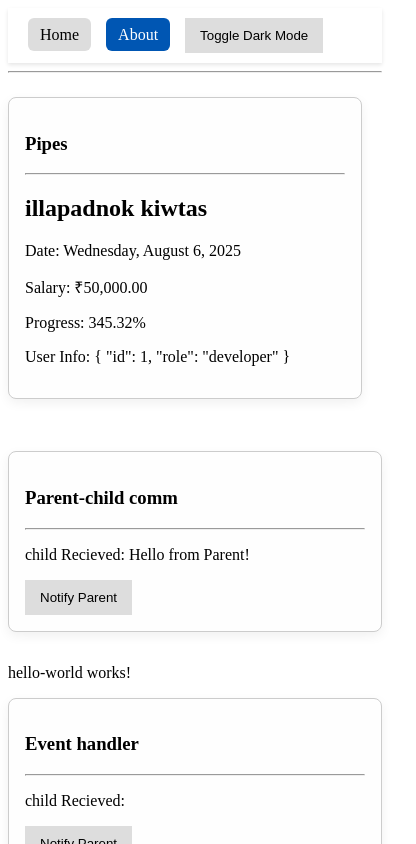
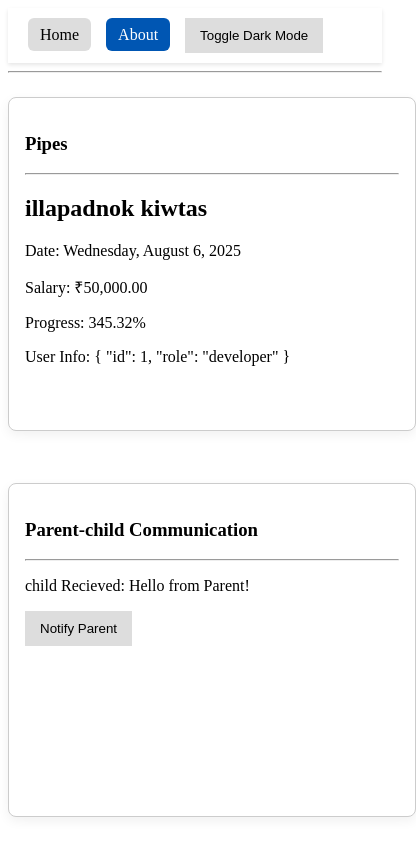
Before and after one commit to satwik20017/Angular_learning_Frontend, an Angular app: page /about in a window 390 px wide. Shown: the top 844 px of the page, 416 px wide, since content can reach past the window. Built offline with nearby package versions, Linux system fonts and the light colour scheme.

Commit message:
4th commit

```diff
--- a/src/app/about/about.component.css
+++ b/src/app/about/about.component.css
@@ -1,3 +1,19 @@
+/* === GENERAL FLEX CONTAINERS === */
+.table-row,
+.responsive-row {
+  display: flex;
+  justify-content: space-between;
+  gap: 20px;
+  flex-wrap: wrap;
+  margin-bottom: 1rem;
+}
+
+.table-row .divclass,
+.responsive-row .divclass {
+  flex: 1 1 300px;
+  min-width: 300px;
+}
+
 /* === FORM CONTAINER === */
 .form-container {
   display: flex;
@@ -8,22 +24,7 @@
   margin-bottom: 2rem;
 }
 
-/* === Flex container for first two tables === */
-.table-row {
-  display: flex;
-  justify-content: space-between;
-  gap: 20px;
-  flex-wrap: wrap; /* Makes it responsive */
-  margin-bottom: 1rem;
-}
-
-.table-row .divclass {
-  flex: 1;
-  min-width: 300px;
-}
-
-
-/* === COMMON STYLES (SHARED) === */
+/* === FORM STYLING (unchanged) === */
 .custom-form {
   padding: 1.5rem;
   border-radius: 10px;
@@ -32,8 +33,8 @@
   border: 1px solid #ccc;
   font-family: 'Segoe UI', Tahoma, Geneva, Verdana, sans-serif;
   box-shadow: 0 8px 20px rgba(0, 0, 0, 0.08);
-  background-color: #f3ebeb;
-  color: #333;
+   background-color: var(--form-bg);
+  color: var(--form-text);
 }
 
 .form-title {
@@ -114,13 +115,14 @@
   color: red;
 }
 
-/* === SECTION BLOCKS (e.g. Pipes, Parent-child, Services, etc.) === */
+/* === SECTION BLOCK STYLING === */
 .divclass {
+   background-color: var(--box-bg);
+  color: var(--box-text);
   border: 1px solid #ccc;
   padding: 1rem;
   margin: 1rem auto;
   max-width: 800px;
-  background-color: #fefefe;
   box-shadow: 0 4px 12px rgba(0, 0, 0, 0.06);
   border-radius: 8px;
 }
@@ -132,3 +134,25 @@ body {
   margin: 0;
   padding: 1rem;
 }
+
+/* === MEDIA QUERIES FOR SMALL SCREENS === */
+@media (max-width: 768px) {
+  .table-row,
+  .responsive-row,
+  .form-container {
+    flex-direction: column;
+    align-items: stretch;
+  }
+
+  .table-row .divclass,
+  .responsive-row .divclass,
+  .custom-form {
+    width: 100%;
+    min-width: unset;
+  }
+
+  .custom-form input[type="text"],
+  .custom-form input[type="email"] {
+    width: 100%;
+  }
+}
--- a/src/app/about/about.component.html
+++ b/src/app/about/about.component.html
@@ -1,35 +1,32 @@
-<div class="table-row">
-
-  <div  class="divclass">
+<div class="responsive-row">
   <!-- Pipes -->
+  <div class="divclass">
     <h3>Pipes</h3><hr />
     <h2>{{name1 | reverse}}</h2>
     <p>Date: {{today | date:'fullDate'}}</p>
     <p>Salary: {{salary | currency:'INR'}}</p>
     <p>Progress: {{completion | percent: '0.2'}}</p>
     <p>User Info: {{users | json}}</p>
-    <!-- Pipes -->
   </div>
 
-  <br />
-
+  <!-- Parent-Child Communication -->
   <div class="divclass">
-    <h3>Parent-child comm</h3><hr />
-    <!-- Parent-Child communication -->
+    <h3>Parent-child Communication</h3><hr />
     <app-child [message]="parentMessage"></app-child>
-    <!-- Parent-Child communication -->
   </div>
 </div>
 
+<!-- Hello World Component -->
 <app-hello-world></app-hello-world>
 
+<!-- Child to Parent Communication -->
 <div class="divclass">
-
-    <h3>Event handler</h3><hr />
+  <h3>Event handler (Child to Parent)</h3><hr />
   <app-child (notify)="handleChildMessage($event)"></app-child>
   <p>{{childMessage}}</p>
 </div>
 
+<!-- Forms Section -->
 <div class="form-container">
   <!-- Template Driven Form -->
   <form (ngSubmit)="submitForm()" class="custom-form">
@@ -47,7 +44,7 @@
     </div>
   </form>
 
-    <!-- Reactive Forms -->
+  <!-- Reactive Form -->
   <form [formGroup]="form" (ngSubmit)="submitForm()" class="custom-form">
     <h2 class="form-title">Reactive Form</h2>
 
@@ -68,12 +65,9 @@
   </form>
 </div>
 
-  <br />
-
+<!-- Services Example -->
 <div class="divclass">
   <h3>Services</h3><hr />
-    <!-- Services -->
   <p>Current User: {{ name2 }}</p>
   <button (click)="changeName()">Change Name</button>
 </div>
-  <!-- Services -->
--- a/src/app/home/home.component.css
+++ b/src/app/home/home.component.css
@@ -1,18 +1,22 @@
 .container {
   display: flex;
   flex-wrap: wrap;
-  gap: 20px; /* space between boxes */
-  justify-content: flex-start;
+  justify-content: space-between;
+  gap: 1rem;
+  padding: 1rem;
 }
 
 .divclass {
-  border: 2px solid #3f51b5;
-  border-radius: 10px;
-  padding: 15px;
-  width: 45%; /* two items per row */
-  box-shadow: 2px 2px 8px rgba(0, 0, 0, 0.2);
-  background-color: #f9f9f9;
-  transition: transform 0.3s ease;
+  flex: 1 1 300px; /* Grow, shrink, base size */
+  border: 1px solid #ccc;
+  padding: 1rem;
+  border-radius: 8px;
+  box-shadow: 0 2px 4px rgba(0,0,0,0.1);
+  background-color: var(--box-bg, #fff); /* Supports dark mode if needed */
+}
+
+.divclass h3 {
+  margin-top: 0;
 }
 
 .divclass:hover {
@@ -30,3 +34,14 @@
 #color {
   background-color: #0056b3;
 }
+
+@media (max-width: 768px) {
+  .container {
+    flex-direction: column;
+    padding: 0.5rem;
+  }
+
+  .divclass {
+    width: 100%;
+  }
+}
--- a/src/styles.css
+++ b/src/styles.css
@@ -4,25 +4,29 @@
   --card-bg: #f1f1f1;
   --button-bg: #dddddd;
   --button-text: #000000;
+  --box-bg: #fff;
 }
 
 .dark-mode {
   --background-color: #121212;
-  --text-color: #100202;
+  --text-color: #ffffff;
   --card-bg: #1e1e1e;
   --button-bg: #333333;
   --button-text: #ffffff;
+  --box-bg: #191717;
 }
 
 body {
   background-color: var(--background-color);
   color: var(--text-color);
   transition: background-color 0.5s ease, color 0.5s ease;
+
 }
 
 
 
-a, button {
+a,
+button {
   background-color: var(--button-bg);
   color: var(--button-text);
   border: none;
```
Lines whose indentation alone changed are shown as unchanged.
